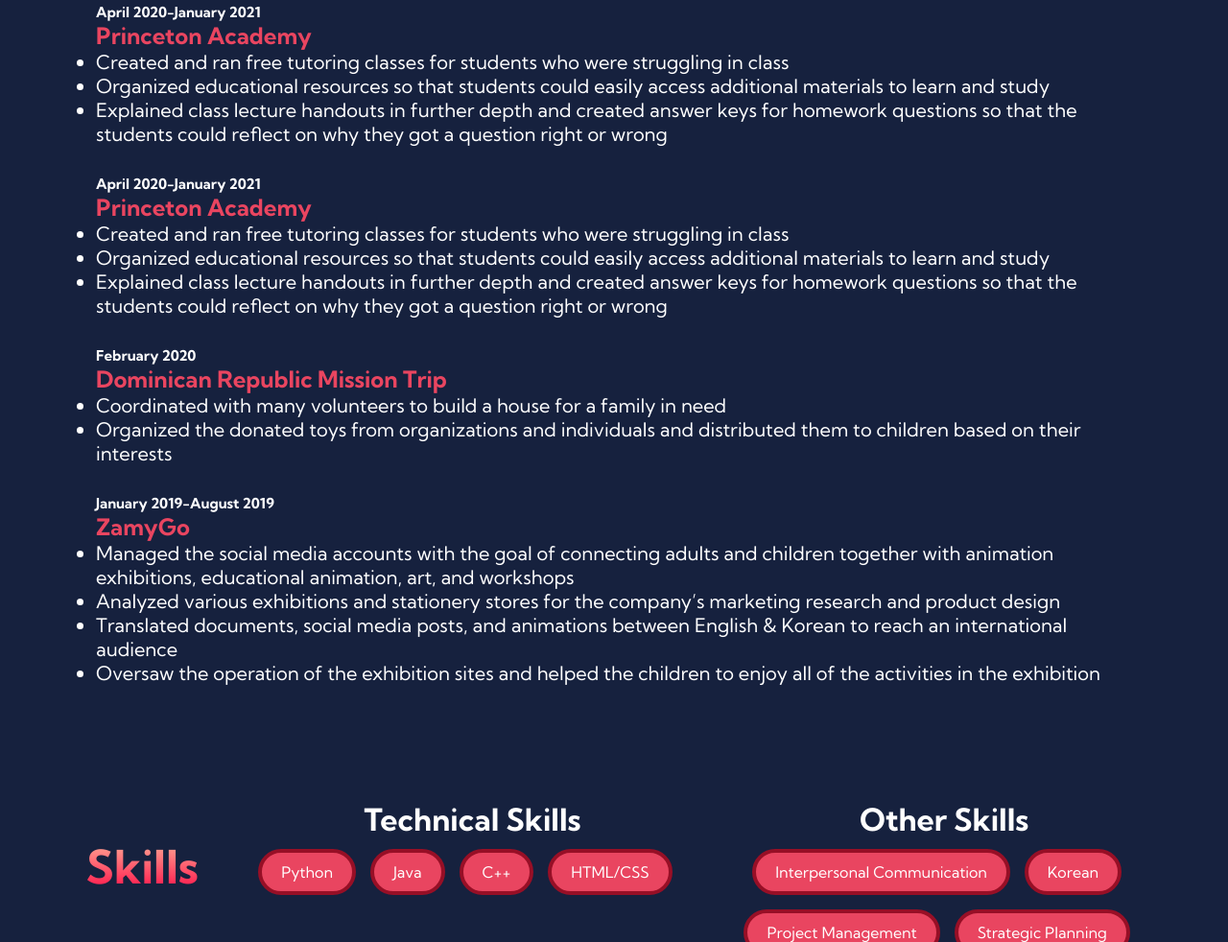
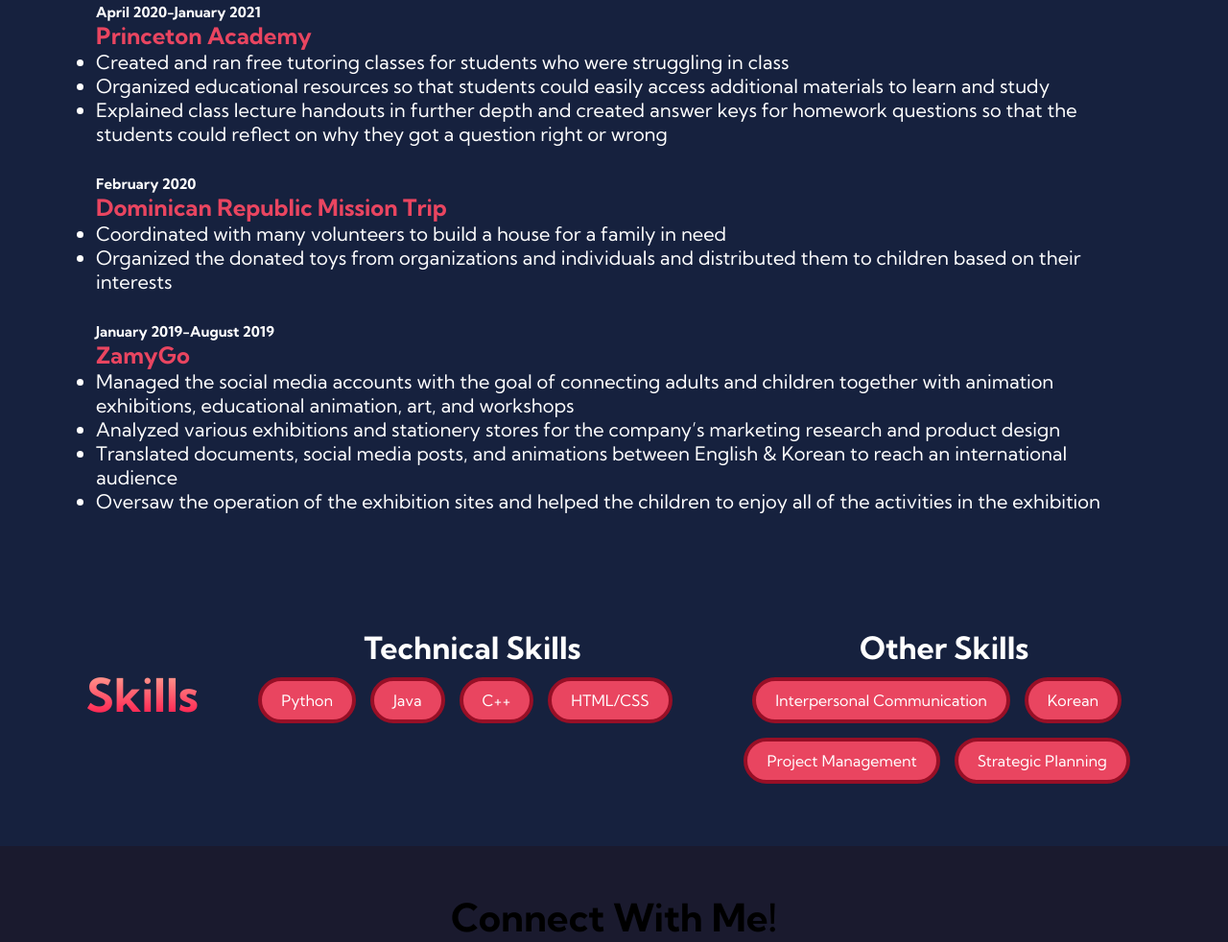
Before and after one commit to jiyoon-wd/Jiyoon_Website, a website: page public/index.html in a window 1280 px wide. Shown: the part 1508-2490 px from the top of the page at 96% size. Drawn offline with Linux system fonts and the light colour scheme.

Commit message:
Update index.html

```diff
--- a/public/index.html
+++ b/public/index.html
@@ -130,19 +130,6 @@
                         </li>
                 </ul>
                 <ul>
-                    <h2>April 2020-January 2021</h2>
-                    <h3 class="ExpHeading">Princeton Academy</h3>
-                        <li>
-                            Created and ran free tutoring classes for students who were struggling in class
-                        </li>
-                        <li>
-                            Organized educational resources so that students could easily access additional materials to learn and study
-                        </li>
-                        <li>
-                            Explained class lecture handouts in further depth and created answer keys for homework questions so that the students could reflect on why they got a question right or wrong
-                        </li>
-                </ul>
-                <ul>
                     <h2>February 2020</h2>
                     <h3 class="ExpHeading">Dominican Republic Mission Trip</h3>
                         <li>
```
